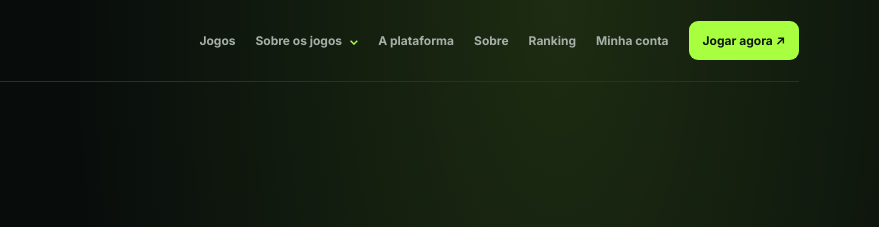
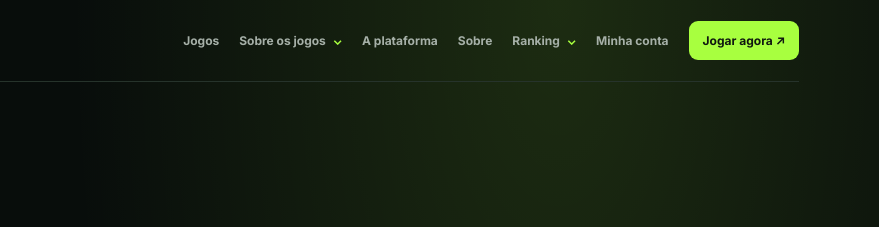
Before and after one commit to patriksandreregis-code/leilaodefutebolv2, a website: page manager.html in a window 1280 px wide. Shown: the top 227 px of the page, 401-1280 px from the left. Drawn offline with nearby package versions, Linux system fonts and the light colour scheme; a web font is replaced by a local one.

Commit message:
Add ranking dropdown navigation

```diff
--- a/manager.html
+++ b/manager.html
@@ -31,7 +31,7 @@
 <div class="nav-dropdown"><button class="nav-dropdown-toggle" type="button" aria-expanded="false">Sobre os jogos <span aria-hidden="true">⌄</span></button><div class="nav-dropdown-menu">
 <a href="/jogos/leilao-de-futebol">Leilão de Futebol</a><a href="/jogos/dado-da-copa">Dado da Copa</a><a href="/jogos/resenha-ball">Resenha Ball</a><a href="/jogos/resenha-manager">Resenha Manager <small>EM BREVE</small></a>
 </div></div>
-<a href="/plataforma">A plataforma</a><a href="/sobre">Sobre</a><a href="/ranking">Ranking</a><a href="/conta">Minha conta</a><a class="home-cta" href="/#jogos">Jogar agora ↗</a>
+<a href="/plataforma">A plataforma</a><a href="/sobre">Sobre</a><div class="nav-dropdown"><button class="nav-dropdown-toggle" type="button" aria-expanded="false">Ranking <span aria-hidden="true">⌄</span></button><div class="nav-dropdown-menu"><a href="/ranking">Ver ranking</a><a href="/ranking/como-funciona">Como funciona</a></div></div><a href="/conta">Minha conta</a><a class="home-cta" href="/#jogos">Jogar agora ↗</a>
 </nav></header>
 <main>
 <section class="wrap hero"><div class="eyebrow"><span class="dot"></span> Um novo desafio está chegando</div><h1>Seu clube.<br><span>Sua estratégia.</span><br>Sua resenha.</h1><p class="lead">Prepare-se para assumir o comando de um clube no Resenha Manager Online. Monte seu elenco, escolha como jogar e leve seu time até o topo — sozinho ou disputando com os amigos.</p><div class="status">⌛ EM BREVE · EM DESENVOLVIMENTO</div></section>
```
